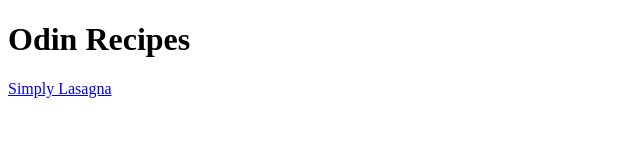
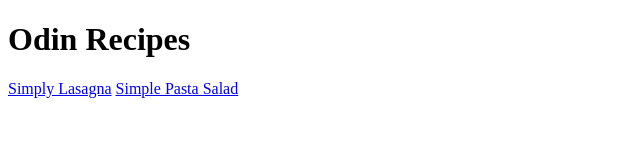
Before and after one commit to dubbed14/4-odin-recipes, a plain HTML site: page index.html in a window 1280 px wide. Shown: the whole page, without its empty margins (0-640 px from the left). Drawn offline with Linux system fonts and the light colour scheme.

Commit message:
Add link of 2nd recipe

```diff
--- a/index.html
+++ b/index.html
@@ -8,5 +8,6 @@
     <body>
         <h1>Odin Recipes</h1>
         <a href="recipes/lasagna.html" target="_blank" ref="noopener noreferrer">Simply Lasagna</a>
+        <a href="recipes/pasta.html" target="_blank" ref="noopener noreferrer">Simple Pasta Salad</a>
     </body>
 </html>
```
